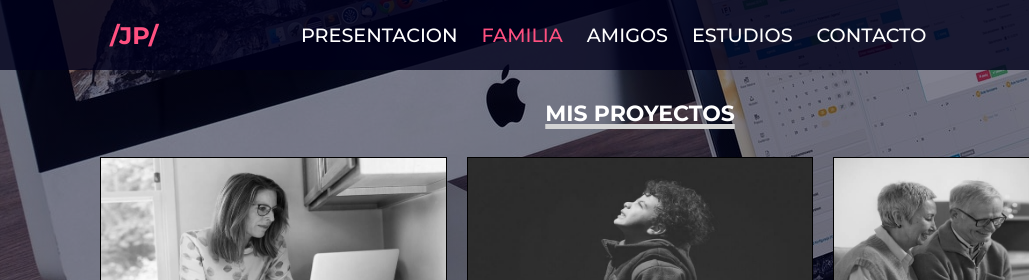
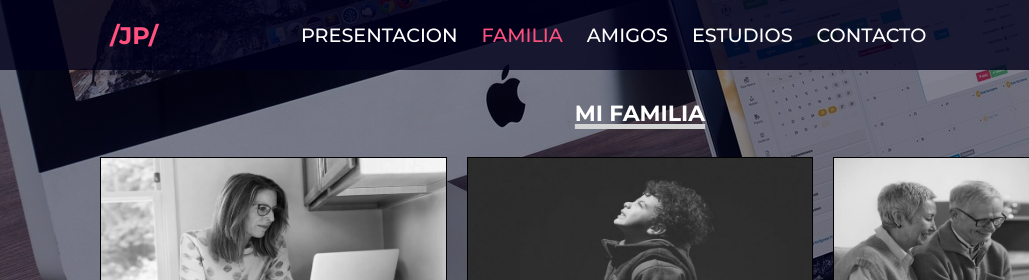
Before and after one commit to mersaucedo/ProyectoFinal, a plain HTML site: page familia.html in a window 1280 px wide. Shown: the top 280 px of the page, 0-1029 px from the left. Drawn offline with Linux system fonts and the light colour scheme.

Commit message:
Update familia.html

```diff
--- a/familia.html
+++ b/familia.html
@@ -74,7 +74,7 @@
             </div>
      <!-- SECCION PORTAFOLIO -->
     <section id="portfolio">
-        <h3 class="titulo-seccion" style="color: white;">Mis Proyectos</h3>
+        <h3 class="titulo-seccion" style="color: white;">Mi Familia</h3>
         <div class="fila">
           <div class="proyecto">
             <div class="overlay"></div>
```
